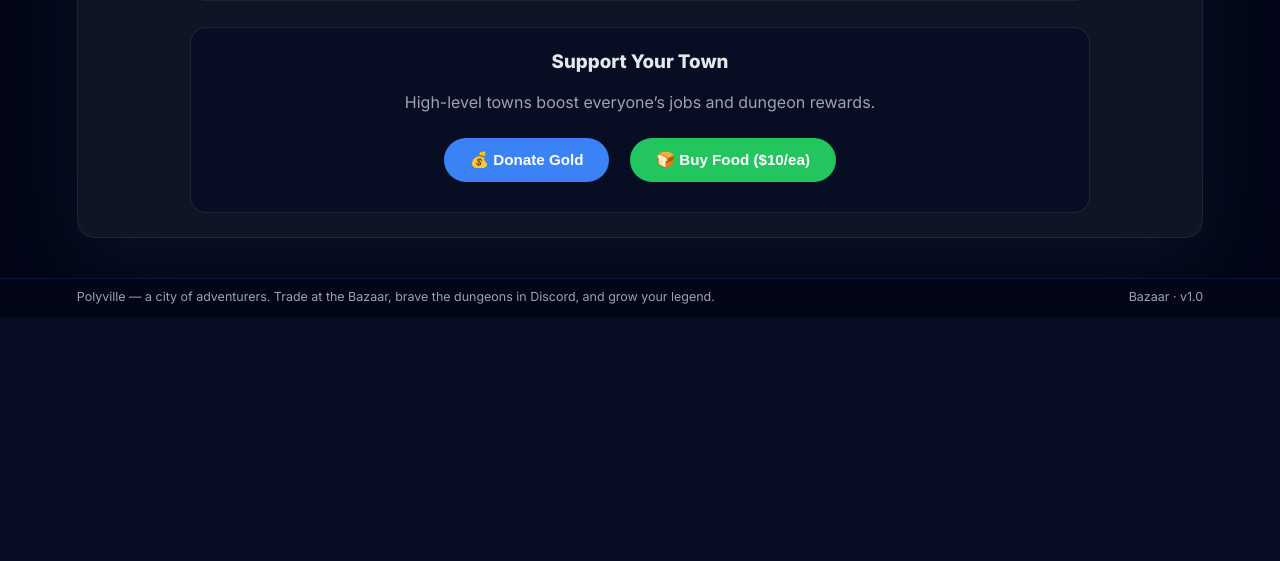
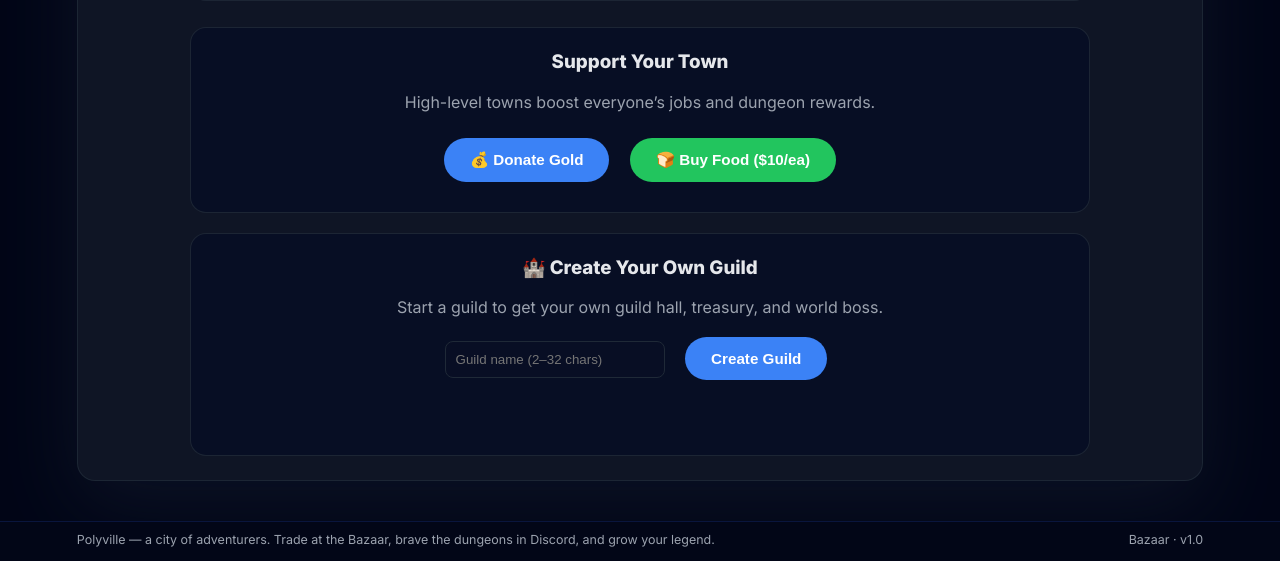
Before and after one commit to Xoborcim/UwUMarket, a Flask app: page /town in a window 1280 px wide. Shown: the part 1517-2078 px from the top of the page. Before the commit the page ends 1835 px from the top, so only its background shows below. Run offline with Flask 3, Linux system fonts and the light colour scheme; data that the repository does not hold is empty.

Commit message:
Implement guild system and enhance town hall features
- Introduced a guild system allowing users to create and manage guilds, including treasury and world boss mechanics.
- Updated town hall template to dynamically display guild information and actions based on user affiliation.
- Enhanced user interactions with new buttons for guild management, including options to create, leave, or disband a guild.
- Improved database schema to support guild functionalities and user roles within guilds.
- Adjusted daily quest rewards and job payouts to align with the new guild mechanics, fostering community engagement.

```diff
--- a/app.py
+++ b/app.py
@@ -31,8 +31,8 @@ TIER_WEIGHTS = {
 }
 
 SCRAP_VALUES = {
-    "Common": 10.0, "Uncommon": 25.0, "Rare": 50.0,
-    "Epic": 150.0, "Legendary": 500.0, "Mythic": 2000.0
+    "Common": 18.0, "Uncommon": 45.0, "Rare": 90.0,
+    "Epic": 270.0, "Legendary": 900.0, "Mythic": 3600.0
 }
 
 # --- INTERACTABLE NPCs (MMO-RPG flavor) ---
@@ -89,10 +89,10 @@ ACHIEVEMENTS = {
 
 # --- DAILY QUESTS (id -> {name, desc, reward_gold, check: async (user_id) -> bool or sync) ---
 DAILY_QUESTS = [
-    {"id": "sell_one", "name": "List an item", "desc": "List 1 item on the Bazaar", "reward": 40.0},
-    {"id": "open_one", "name": "Crack a crate", "desc": "Open 1 lootbox", "reward": 20.0},
-    {"id": "donate", "name": "Support the guild", "desc": "Donate any amount to the Guild Hall", "reward": 30.0},
-    {"id": "dungeon_run", "name": "Brave the dungeon", "desc": "Complete a dungeon run (Discord)", "reward": 60.0},
+    {"id": "sell_one", "name": "List an item", "desc": "List 1 item on the Bazaar", "reward": 60.0},
+    {"id": "open_one", "name": "Crack a crate", "desc": "Open 1 lootbox", "reward": 35.0},
+    {"id": "donate", "name": "Support the guild", "desc": "Donate any amount to the Guild Hall", "reward": 50.0},
+    {"id": "dungeon_run", "name": "Brave the dungeon", "desc": "Complete a dungeon run (Discord)", "reward": 90.0},
 ]
 
 # --- SET BONUSES (set_name -> {2: {atk: x}, 4: {def: x}, 6: {atk: x, def: x}}) ---
@@ -651,13 +651,30 @@ def _get_rumors(town, world_boss):
 
 @app.route('/town')
 def town_hall():
-    town = run_async(db.get_town_state())
-    if not town: town = {'level': 1, 'treasury': 0.0, 'food': 0, 'tax_rate': 0.05, 'famine': 0, 'user_count': 1}
-    town = dict(town)
+    guild_info = None
+    if session.get("user_id"):
+        guild_info = run_async(db.get_user_guild_info(session["user_id"]))
+    if guild_info:
+        town = run_async(db.get_guild_state(guild_info["guild_id"]))
+        if not town:
+            guild_info = None
+            town = run_async(db.get_town_state())
+            if not town:
+                town = {'level': 1, 'treasury': 0.0, 'food': 0, 'tax_rate': 0.05, 'famine': 0, 'user_count': 1}
+            town = dict(town)
+            world_boss = run_async(db.get_world_boss()) or {"current_hp": 10000.0, "max_hp": 10000.0}
+        else:
+            town = dict(town)
+            world_boss = {"current_hp": town.get("world_boss_hp", 10000), "max_hp": town.get("world_boss_max_hp", 10000)}
+    else:
+        town = run_async(db.get_town_state())
+        if not town:
+            town = {'level': 1, 'treasury': 0.0, 'food': 0, 'tax_rate': 0.05, 'famine': 0, 'user_count': 1}
+        town = dict(town)
+        world_boss = run_async(db.get_world_boss()) or {"current_hp": 10000.0, "max_hp": 10000.0}
     town["guild_progress_pct"], town["guild_next_level_gold"] = _guild_progress(town)
-    world_boss = run_async(db.get_world_boss()) or {"current_hp": 10000.0, "max_hp": 10000.0}
     rumors = _get_rumors(town, world_boss)
-    return render_template('town.html', town=town, world_boss=world_boss, active_page="town", npcs=get_npcs_for_page("town"), rumors=rumors, **get_location_ambiance("town"))
+    return render_template('town.html', town=town, world_boss=world_boss, guild_info=guild_info, active_page="town", npcs=get_npcs_for_page("town"), rumors=rumors, **get_location_ambiance("town"))
 
 # Flavor messages for "Rest at the Inn" (RPG world interaction)
 REST_AT_INN_MESSAGES = [
@@ -691,7 +708,11 @@ def api_world_boss_damage():
     user_id = session["user_id"]
     if not run_async(db.update_balance(user_id, -gold)):
         return {"success": False, "error": "Insufficient funds."}
-    new_hp = run_async(db.deal_world_boss_damage(damage))
+    guild_info = run_async(db.get_user_guild_info(user_id))
+    if guild_info:
+        new_hp = run_async(db.deal_guild_world_boss_damage(guild_info["guild_id"], damage))
+    else:
+        new_hp = run_async(db.deal_world_boss_damage(damage))
     return {"success": True, "new_hp": new_hp, "damage": damage}
 
 @app.route('/api/donate', methods=['POST'])
@@ -708,26 +729,68 @@ def api_donate():
     if data.get('type') == 'gold':
         if bal < amount: return {"success": False, "message": "Not enough gold!"}
         run_async(db.update_balance(user_id, -amount))
-        async def donate_gold_db(amt):
-            async with aiosqlite.connect(DB_NAME) as db_conn:
-                await db_conn.execute("UPDATE town SET treasury = COALESCE(treasury, 0.0) + ? WHERE id=1", (amt,))
-                await db_conn.commit()
-        run_async(donate_gold_db(amount))
-        run_async(db.record_donation(user_id, amount))
-        broadcast_update('town_update', {'message': f"{session['username']} donated ${amount:,.2f}!"})
+        guild_info = run_async(db.get_user_guild_info(user_id))
+        if guild_info:
+            run_async(db.add_guild_treasury(guild_info["guild_id"], amount))
+            run_async(db.record_donation(user_id, amount))
+            broadcast_update('town_update', {'message': f"{session['username']} donated ${amount:,.2f} to {guild_info['guild_name']}!"})
+        else:
+            async def donate_gold_db(amt):
+                async with aiosqlite.connect(DB_NAME) as db_conn:
+                    await db_conn.execute("UPDATE town SET treasury = COALESCE(treasury, 0.0) + ? WHERE id=1", (amt,))
+                    await db_conn.commit()
+            run_async(donate_gold_db(amount))
+            run_async(db.record_donation(user_id, amount))
+            broadcast_update('town_update', {'message': f"{session['username']} donated ${amount:,.2f}!"})
         total_d = run_async(db.get_user_total_donated(user_id))
         if total_d and total_d >= 10000:
             run_async(db.unlock_achievement(user_id, "donate_10k"))
         run_async(db.set_quest_completed(user_id, "donate", datetime.date.today().isoformat()))
-        return {"success": True, "message": f"Donated ${amount:,.2f} to the Town Treasury!"}
+        dest = guild_info["guild_name"] if guild_info else "the Town Treasury"
+        return {"success": True, "message": f"Donated ${amount:,.2f} to {dest}!"}
 
     elif data.get('type') == 'food':
         cost = amount * 10
         if bal < cost: return {"success": False, "message": f"Not enough gold! {int(amount)} Food costs ${cost:,.2f}."}
         run_async(db.update_balance(user_id, -cost))
-        run_async(db.add_town_resources(food=int(amount)))
-        broadcast_update('town_update', {'message': f"{session['username']} bought {int(amount)} Food!"})
-        return {"success": True, "message": f"Bought {int(amount)} Food for the town for ${cost:,.2f}!"}
+        guild_info = run_async(db.get_user_guild_info(user_id))
+        if guild_info:
+            run_async(db.add_guild_food(guild_info["guild_id"], int(amount)))
+            broadcast_update('town_update', {'message': f"{session['username']} bought {int(amount)} Food for {guild_info['guild_name']}!"})
+        else:
+            run_async(db.add_town_resources(food=int(amount)))
+            broadcast_update('town_update', {'message': f"{session['username']} bought {int(amount)} Food!"})
+        dest = guild_info["guild_name"] if guild_info else "the town"
+        return {"success": True, "message": f"Bought {int(amount)} Food for {dest} for ${cost:,.2f}!"}
+
+
+@app.route('/api/guild/create', methods=['POST'])
+def api_guild_create():
+    if 'user_id' not in session:
+        return {"success": False, "message": "Not logged in"}, 401
+    data = request.get_json() or {}
+    name = (data.get('name') or '').strip()
+    guild_id, err = run_async(db.create_guild(session['user_id'], name))
+    if err:
+        return {"success": False, "message": err}
+    return {"success": True, "message": "Guild created!", "guild_id": guild_id}
+
+
+@app.route('/api/guild/leave', methods=['POST'])
+def api_guild_leave():
+    if 'user_id' not in session:
+        return {"success": False, "message": "Not logged in"}, 401
+    ok, msg = run_async(db.leave_guild(session['user_id']))
+    return {"success": ok, "message": msg}
+
+
+@app.route('/api/guild/disband', methods=['POST'])
+def api_guild_disband():
+    if 'user_id' not in session:
+        return {"success": False, "message": "Not logged in"}, 401
+    ok, msg = run_async(db.disband_guild(session['user_id']))
+    return {"success": ok, "message": msg}
+
 
 # --- BETTING EXCHANGE ROUTES ---
 
@@ -884,7 +947,7 @@ def leaderboard():
 
             # 1. Richest
             async with db_conn.execute("""
-                SELECT username, balance
+                SELECT user_id, username, balance
                 FROM users
                 WHERE username IS NOT NULL
                 ORDER BY balance DESC LIMIT 10
@@ -893,7 +956,7 @@ def leaderboard():
 
             # 2. Strongest
             async with db_conn.execute("""
-                SELECT username, max_floor
+                SELECT user_id, username, max_floor
                 FROM users
                 WHERE username IS NOT NULL
                 ORDER BY max_floor DESC LIMIT 10
@@ -902,7 +965,7 @@ def leaderboard():
 
             # 3. Collectors
             async with db_conn.execute("""
-                SELECT u.username, COUNT(i.item_id) as item_count
+                SELECT u.user_id, u.username, COUNT(i.item_id) as item_count
                 FROM users u
                 JOIN inventory i ON u.user_id = i.user_id
                 WHERE u.username IS NOT NULL
@@ -916,12 +979,15 @@ def leaderboard():
     richest, strongest, collectors = run_async(get_leaders())
     top_donors = run_async(db.get_top_donors(10))
     top_donors = [dict(d) for d in top_donors]
+    top_guilds = run_async(db.get_top_guilds(10))
+    top_guilds = [dict(g) for g in top_guilds]
 
     return render_template('leaderboard.html',
                            richest=richest,
                            strongest=strongest,
                            collectors=collectors,
                            top_donors=top_donors,
+                           top_guilds=top_guilds,
                            active_page="leaderboard",
                            **get_location_ambiance("leaderboard"))
 
--- a/templates/town.html
+++ b/templates/town.html
@@ -170,10 +170,10 @@
 {% block content %}
     <div class="page-header">
         <div>
-            <div class="page-title">Town Hall</div>
-            <div class="page-subtitle">Shape the shared city economy and keep famine at bay.</div>
+            <div class="page-title">{% if guild_info %}Guild Hall{% else %}Town Hall{% endif %}</div>
+            <div class="page-subtitle">{% if guild_info %}Your guild's hall — manage treasury and the world boss.{% else %}Shape the shared city economy and keep famine at bay.{% endif %}</div>
         </div>
-        <div class="pill">🏛️ Polyville</div>
+        <div class="pill">🏛️ {{ guild_info.guild_name if guild_info else 'Polyville' }}</div>
     </div>
 
     {% include '_npc_section.html' with context %}
@@ -187,7 +187,7 @@
             {% endif %}
 
             <div class="town-header guild-header">
-                <h2 style="font-size: 2.1rem; margin: 0; color: var(--accent-color);">Your Guild — Polyville</h2>
+                <h2 style="font-size: 2.1rem; margin: 0; color: var(--accent-color);">Your Guild — {{ guild_info.guild_name if guild_info else 'Polyville' }}</h2>
                 <p style="color: var(--text-muted); font-size: 1rem; margin-top: 8px;">
                     Guild Level {{ town['level'] }} • Population {{ town['user_count'] }}
                 </p>
@@ -257,12 +257,31 @@
             </div>
 
             <div class="action-box">
-                <h3 style="margin-top:0;">Support Your Town</h3>
-                <p style="color: var(--text-muted); margin-bottom: 18px;">High-level towns boost everyone’s jobs and dungeon rewards.</p>
+                <h3 style="margin-top:0;">Support {{ guild_info.guild_name if guild_info else 'Your Town' }}</h3>
+                <p style="color: var(--text-muted); margin-bottom: 18px;">{% if guild_info %}Donate to your guild's treasury and food supply.{% else %}High-level towns boost everyone’s jobs and dungeon rewards.{% endif %}</p>
 
                 <button class="donate-btn" onclick="openDonateModal('gold')">💰 Donate Gold</button>
                 <button class="donate-btn secondary" onclick="openDonateModal('food')">🍞 Buy Food ($10/ea)</button>
             </div>
+
+            {% if guild_info %}
+            <div class="action-box" style="margin-top: 20px;">
+                <h3 style="margin-top:0;">⚔️ Guild Management</h3>
+                <p style="color: var(--text-muted); margin-bottom: 12px;">{% if guild_info.guild_role == 'leader' %}You are the leader. You can disband the guild.{% else %}Leave the guild to join another or create your own.{% endif %}</p>
+                {% if guild_info.guild_role == 'leader' %}
+                <button type="button" class="donate-btn" id="disband-guild-btn" style="background: #b91c1c;">Disband Guild</button>
+                {% endif %}
+                <button type="button" class="donate-btn secondary" id="leave-guild-btn">Leave Guild</button>
+            </div>
+            {% else %}
+            <div class="action-box" style="margin-top: 20px;">
+                <h3 style="margin-top:0;">🏰 Create Your Own Guild</h3>
+                <p style="color: var(--text-muted); margin-bottom: 12px;">Start a guild to get your own guild hall, treasury, and world boss.</p>
+                <input type="text" id="new-guild-name" placeholder="Guild name (2–32 chars)" maxlength="32" style="width: 220px; padding: 10px; background: var(--card-bg); border: 1px solid var(--border-color); border-radius: 8px; color: white; margin-right: 8px;">
+                <button type="button" class="donate-btn" id="create-guild-btn">Create Guild</button>
+                <p id="guild-msg" style="margin-top: 10px; min-height: 1.4em; color: var(--text-muted); font-size: 0.9rem;"></p>
+            </div>
+            {% endif %}
 
             <div id="notification-banner" style="display: none; padding: 15px; margin-top: 20px; border-radius: 8px; text-align: center; font-weight: bold; color: white;"></div>
         </div>
@@ -298,6 +317,46 @@
         }
         fetchLiveGold();
         setInterval(fetchLiveGold, 10000);
+
+        document.getElementById('create-guild-btn')?.addEventListener('click', async function() {
+            const nameEl = document.getElementById('new-guild-name');
+            const msgEl = document.getElementById('guild-msg');
+            const name = (nameEl?.value || '').trim();
+            msgEl.textContent = '';
+            if (!name) { msgEl.textContent = 'Enter a guild name.'; return; }
+            this.disabled = true;
+            try {
+                const r = await fetch('/api/guild/create', { method: 'POST', headers: { 'Content-Type': 'application/json' }, body: JSON.stringify({ name: name }) });
+                const data = await r.json();
+                if (data.success) { msgEl.textContent = 'Guild created! Reloading...'; setTimeout(() => window.location.reload(), 800); }
+                else { msgEl.textContent = data.message || 'Failed.'; }
+            } catch (e) { msgEl.textContent = 'Request failed.'; }
+            this.disabled = false;
+        });
+        document.getElementById('leave-guild-btn')?.addEventListener('click', async function() {
+            if (!confirm('Leave this guild? You can join or create another later.')) return;
+            const btn = this;
+            btn.disabled = true;
+            try {
+                const r = await fetch('/api/guild/leave', { method: 'POST', headers: { 'Content-Type': 'application/json' } });
+                const data = await r.json();
+                if (data.success) { setTimeout(() => window.location.reload(), 300); }
+                else { alert(data.message || 'Failed.'); }
+            } catch (e) { alert('Request failed.'); }
+            btn.disabled = false;
+        });
+        document.getElementById('disband-guild-btn')?.addEventListener('click', async function() {
+            if (!confirm('Disband the guild permanently? All members will be removed and the guild hall will be gone.')) return;
+            const btn = this;
+            btn.disabled = true;
+            try {
+                const r = await fetch('/api/guild/disband', { method: 'POST', headers: { 'Content-Type': 'application/json' } });
+                const data = await r.json();
+                if (data.success) { setTimeout(() => window.location.reload(), 300); }
+                else { alert(data.message || 'Failed.'); }
+            } catch (e) { alert('Request failed.'); }
+            btn.disabled = false;
+        });
 
         document.getElementById('rest-at-inn-btn')?.addEventListener('click', async function() {
             const btn = this;
```
Also changed, not shown: cogs/jobs.py (+6 -6 lines), database.py (+176 -6 lines), templates/inventory.html (+10 -0 lines), templates/leaderboard.html (+11 -0 lines).
